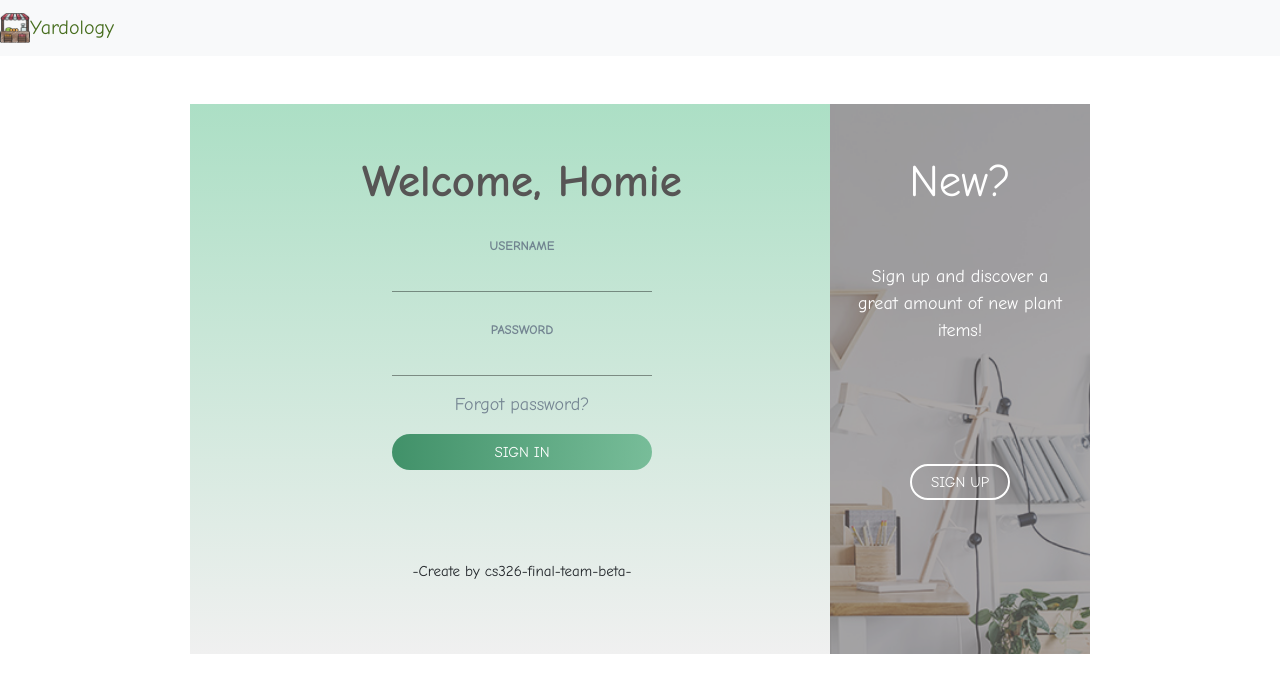
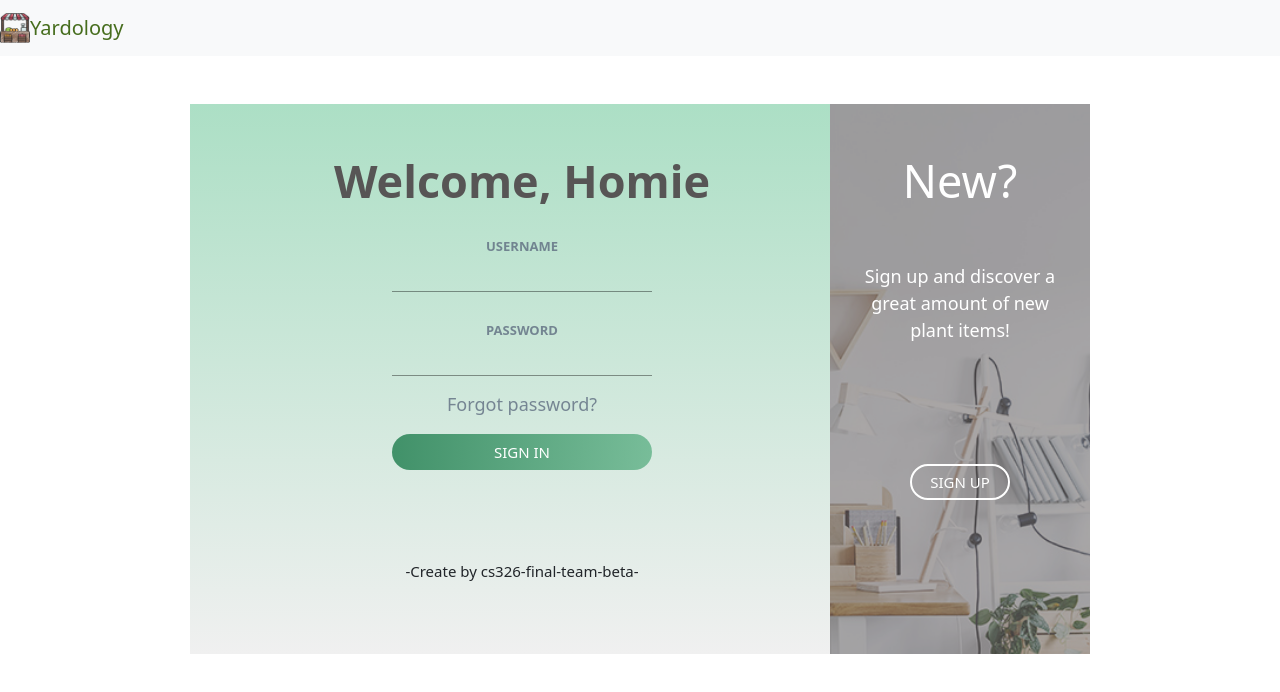
Before and after one commit to Jiafeng-Li95/cs326-final-team-beta, a website: page public/index.html in a window 1280 px wide. Drawn offline with nearby package versions, Linux system fonts and the light colour scheme.

Commit message:
update css
change the font-family to regular font

```diff
--- a/public/login.css
+++ b/public/login.css
@@ -5,7 +5,7 @@
 }
 
 body {
-  font-family: Comic Sans MS, Comic Sans, cursive;
+  /* font-family: Comic Sans MS, Comic Sans, cursive; */
   /* background-image: url(images/login-bg.jpeg); */
   background-size: cover;
   background-repeat: no-repeat;
@@ -21,7 +21,7 @@ input, button {
   border: none;
   outline: none;
   background: none;
-  font-family: Comic Sans MS, Comic Sans, cursive;
+  /* font-family: Comic Sans MS, Comic Sans, cursive; */
 }
 
 h2 {
@@ -30,7 +30,7 @@ h2 {
   text-align: center;
   font-weight: bold;
   color: rgb(87, 85, 85);
-  font-family: Comic Sans MS, Comic Sans, cursive;
+  /* font-family: Comic Sans MS, Comic Sans, cursive; */
 }
 
 .whole {
@@ -269,7 +269,7 @@ input {
 .submit {
   margin-top: 5px;
   margin-bottom: 20px;
-  font-family: Comic Sans MS, Comic Sans, cursive;
+  /* font-family: Comic Sans MS, Comic Sans, cursive; */
   background: -webkit-linear-gradient(left, #419169, #41a370a2);
   text-transform: uppercase;
 }
```
